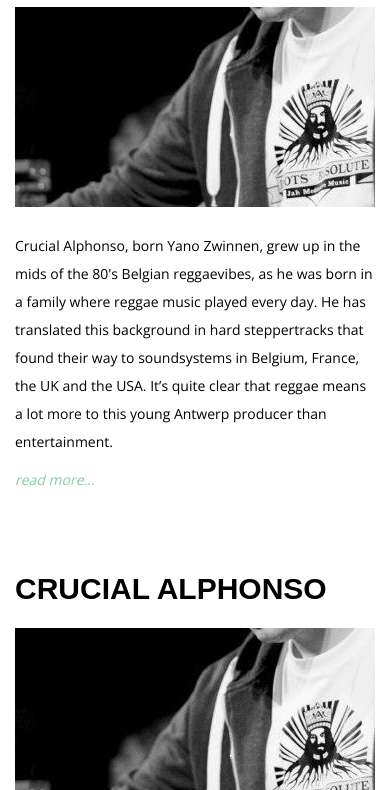
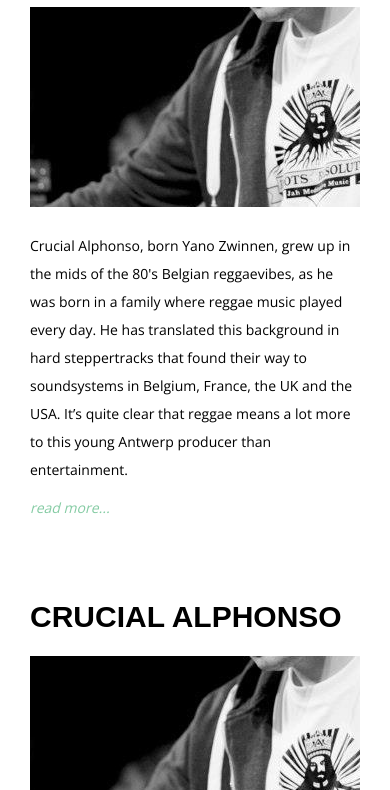
Before and after one commit to thomashavermans/BELdub, a plain HTML site: page stories.html in a window 390 px wide. Shown: the part 175-965 px from the top of the page. Drawn offline with nearby package versions, Linux system fonts and the light colour scheme; a web font is replaced by a local one.

Commit message:
css aanpassen responsive beter maken

```diff
--- a/Assets/css/style.css
+++ b/Assets/css/style.css
@@ -719,8 +719,6 @@ font-family: boldFont, sans-serif !important;
   -ms-transform: translate(-50%, -50%);
 }
 
-
-
 /*****STORIES*****/
 #stories {
     color: black;
@@ -733,7 +731,11 @@ font-family: boldFont, sans-serif !important;
 #storiesBody {
     color: black;
     background-color: #FFFFFF;
-    padding-top: 150px;
+    padding: 0 !important;
+}
+
+.stories-filter {
+  padding: 150px 30px 0px 30px;
 }
 
 #storytitle {
@@ -1242,7 +1244,7 @@ ul li {
     font-size: 0.9em;
   }
 
-  #storiesBody {
+  .stories-filter {
     padding-top: 100px !important;
   }
 
--- a/stories.html
+++ b/stories.html
@@ -43,7 +43,7 @@
 
     <!--BODY-->
     <section class="container-fluid content-section" id="storiesBody">
-
+			<div class="stories-filter">
 		<div class="row">
 			<div class="col-sm-10 col-sm-offset-1 col-md-8 col-md-offset-2 col-lg-8 col-lg-offset-2 blogPost" >
 				<h2 class="blogPostTitle">CRUCIAL ALPHONSO</h2>
@@ -115,6 +115,7 @@
           </a>
       </ul>
 		</div>
+		</div>
 	</section>
 
    <!--FOOTER-->
```
Also changed, not shown: docu.html (+1 -1 lines), map.html (+1 -1 lines), Assets/img/stories_back.jpg (added).
